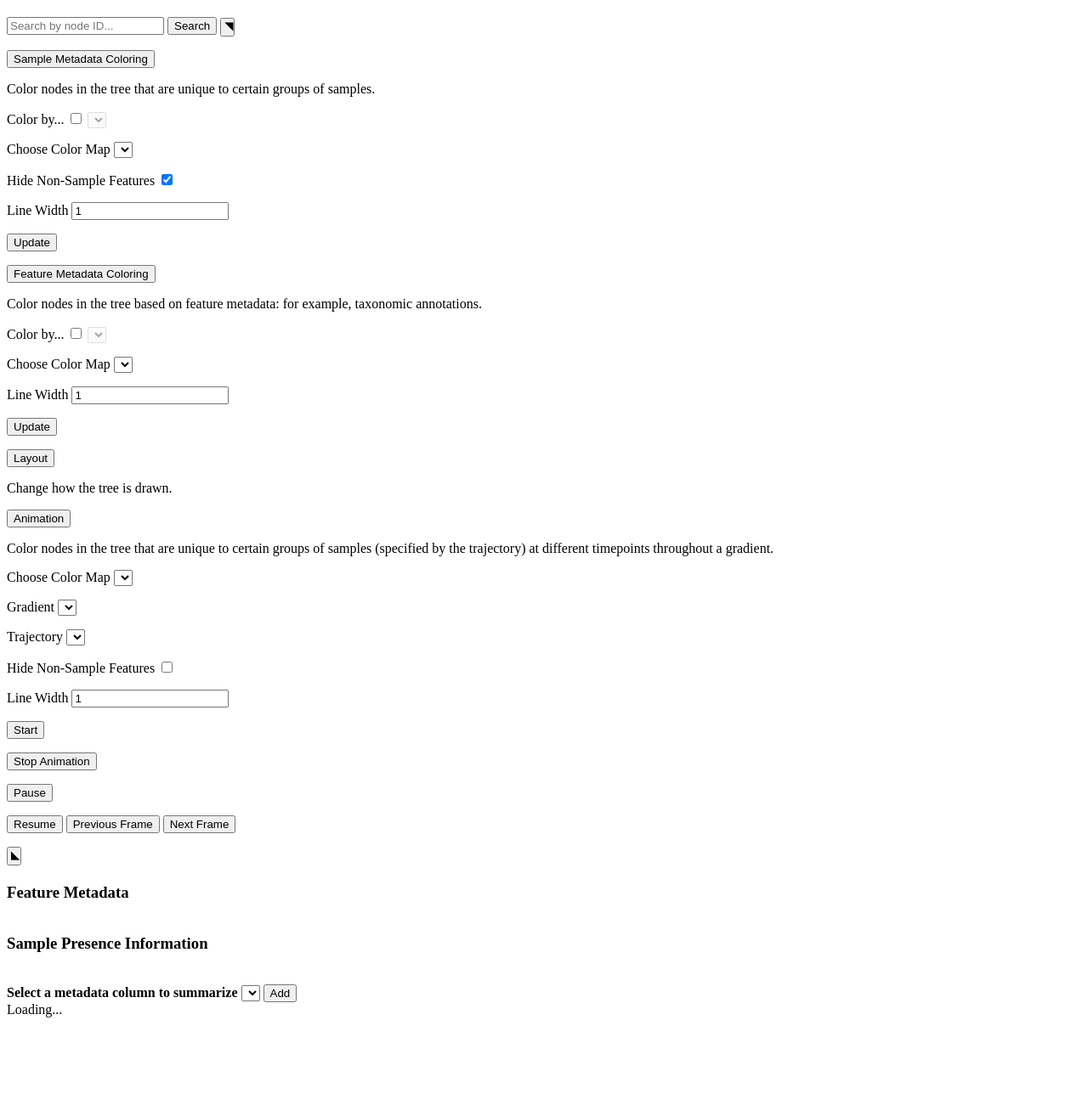
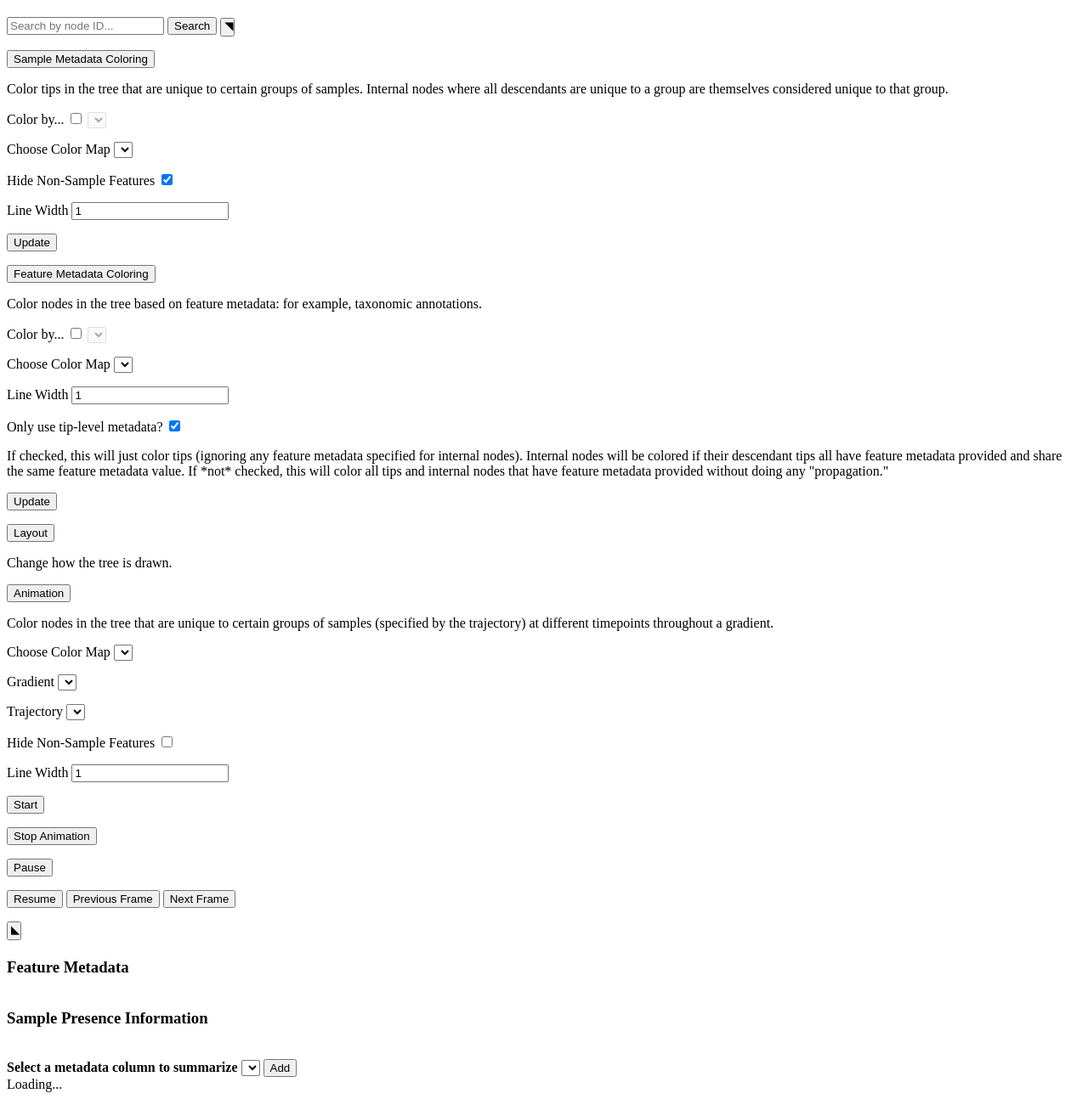
Before and after one commit to biocore/empress, a Python web app: template empress/support_files/templates/empress-template.html in a window 1280 px wide. Shown: the part 158-1452 px from the top of the page at 85% size. Before the commit the page ends 1356 px from the top, so only its background shows below. Run offline with Jinja, Linux system fonts and the light colour scheme; the template is opened without the code that fills it: most values are stand-ins (such as "Sample title", 1, 10 or a date in 2020); lists and menus that the app fills with data are empty.

Commit message:
ENH: Add UI skeleton for two fm coloring options

```diff
--- a/empress/support_files/css/empress.css
+++ b/empress/support_files/css/empress.css
@@ -909,3 +909,7 @@ button.close:hover {
   line-height: normal !important;
   justify-content: start !important;
 }
+
+.indented {
+  margin-left: 2em;
+}
--- a/empress/support_files/templates/side-panel.html
+++ b/empress/support_files/templates/side-panel.html
@@ -13,7 +13,9 @@
 <button class="side-header collapsible">Sample Metadata Coloring</button>
 <div class="side-content control hidden">
   <p class="side-panel-notes">
-    Color nodes in the tree that are unique to certain groups of samples.
+    Color tips in the tree that are unique to certain groups of samples.
+    Internal nodes where all descendants are unique to a group are themselves
+    considered unique to that group.
   </p>
   <p>
     <label for="sample-chk">Color by...</label>
@@ -73,6 +75,18 @@
         <input id="feature-line-width" type="number" value="1">
       </p>
       <p>
+        <label for="fm-method-chk">Only use tip-level metadata?</label>
+        <input id="fm-method-chk" type="checkbox" checked="true">
+        <p class="side-panel-notes indented">
+          If checked, this will just color tips (ignoring any feature metadata
+          specified for internal nodes). Internal nodes will be
+          colored if their descendant tips all have feature metadata provided
+          and share the same feature metadata value. If *not* checked, this
+          will color all tips and internal nodes that have feature metadata
+          provided without doing any "propagation."
+        </p>
+      </p>
+      <p>
         <button id="feature-update" class="hidden">Update</button>
       </p>
     </div>
```
